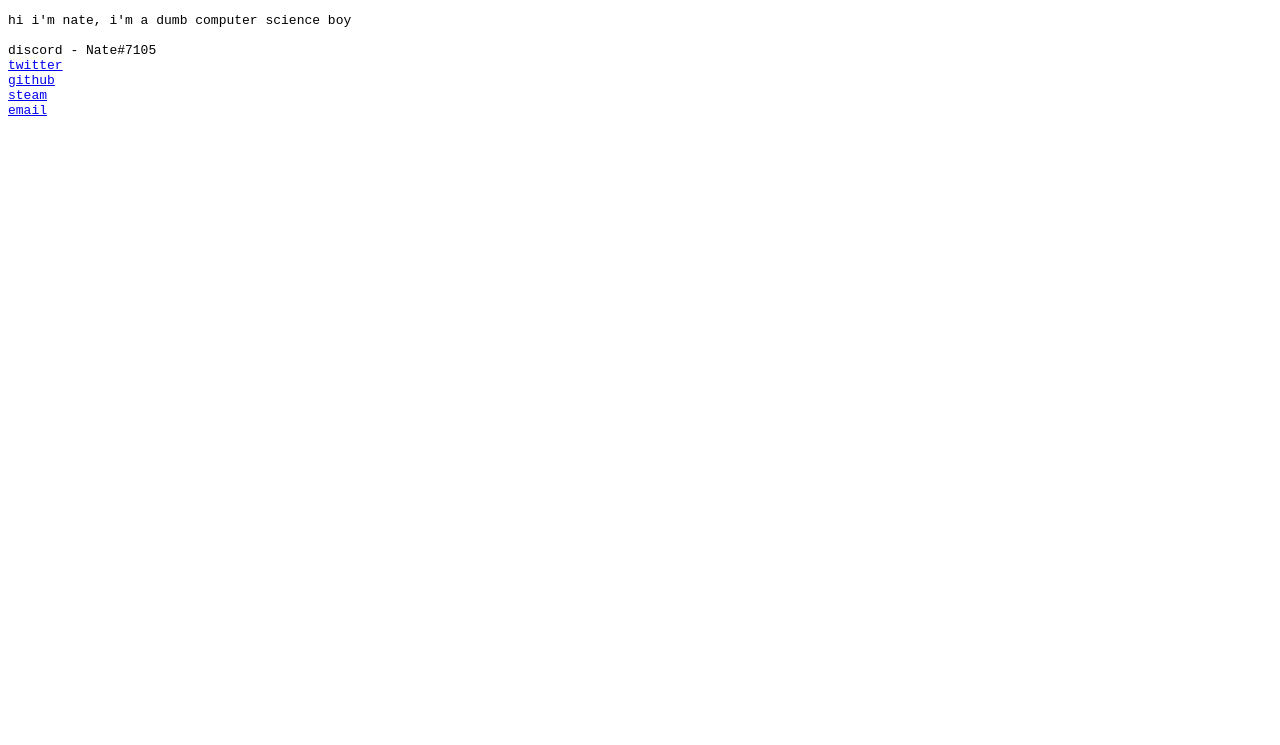
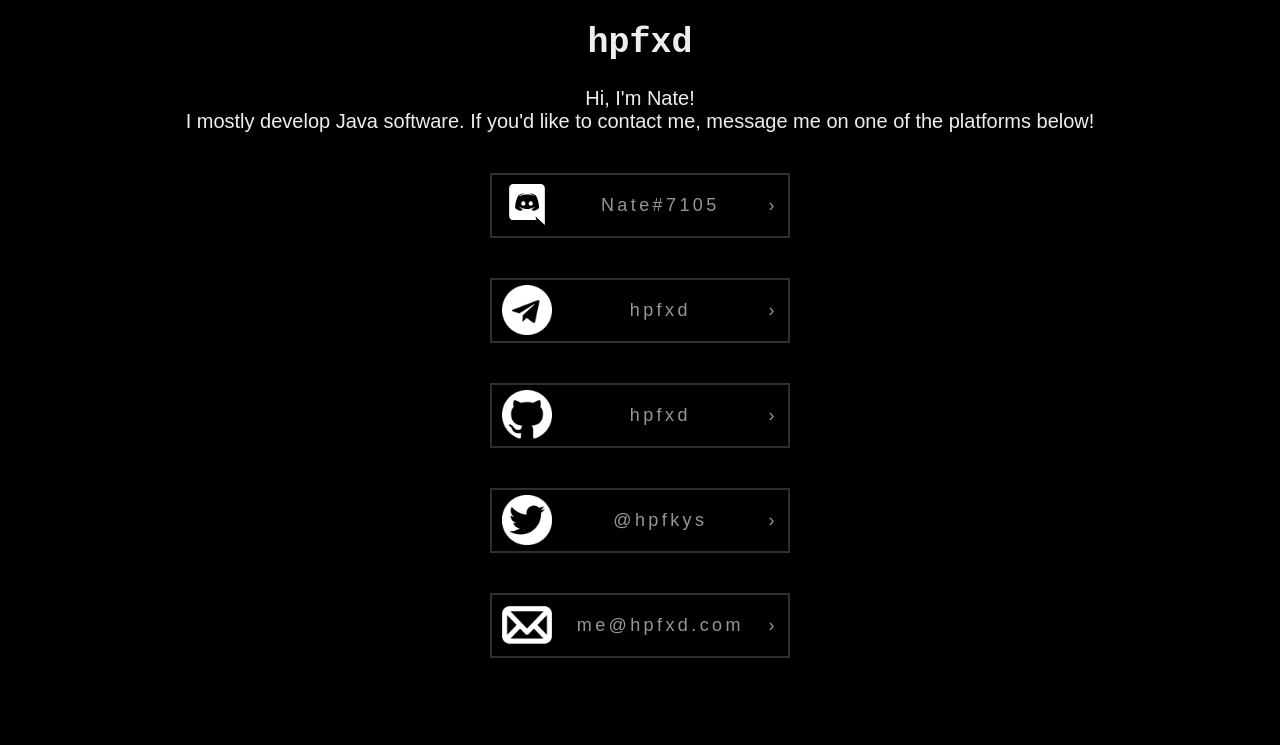
Before and after one commit to hpfxd/hpfxd.github.io, a plain HTML site: page index.html in a window 1280 px wide. Drawn offline with Linux system fonts and the light colour scheme.

Commit message:
redesign

```diff
--- /dev/null
+++ b/assets/css/index.css
@@ -0,0 +1,138 @@
+/* global */
+*, *:before, *:after {
+	box-sizing: border-box;
+}
+
+body {
+	width: 100%;
+	height: 95vh;
+	background-color: #000000;
+	justify-content: center;
+	margin: 0;
+	padding: 0;
+	transition: background-color 2s cubic-bezier(0.19, 1, 0.22, 1);
+}
+
+/* Title */
+.title {
+	display: block;
+}
+
+.titletext {
+	color: #eee;
+	font-family: sans-serif;
+	text-align: center;
+	font-size: 20px;
+}
+
+.titlet {
+	font-family: monospace;
+	font-size: 35px;
+}
+
+/* Layout helpers */
+.row {
+	display: block;
+	position: relative;
+	top: 20%;
+	left: 50%;
+	transform: translate(-50%, -50%);
+}
+
+.column {
+	display: flex;
+	padding: 20px;
+	justify-content: center;
+	margin-left: auto;
+	margin-right: auto;
+}
+
+/* Buttons */
+.button {
+	border: 2px solid #2e2e2e;
+	cursor: pointer;
+	letter-spacing: 0.2125rem;
+	overflow: hidden;
+	padding: 20px 30px;
+	position: relative;
+	text-align: center;
+	/*text-transform: uppercase;*/
+	transition: background 5s cubic-bezier(0.19, 1, 0.22, 1), border 1s cubic-bezier(0.19, 1, 0.22, 1), color 0.6s cubic-bezier(0.19, 1, 0.22, 1);
+	user-select: none;
+	height: 65px;
+	width: 300px;
+}
+
+.button .btnContent {
+	color: #969696;
+	font-family: sans-serif;
+	font-size: 18px;
+	text-decoration: none;
+	min-width: 100%;
+	min-height: 100%;
+}
+
+.button .mask {
+	background-color: #fff;
+	background-color: rgba(255, 255, 255, 0.5);
+	height: 100px;
+	position: absolute;
+	transform: translate3d(-120%, -50px, 0) rotate3d(0, 0, 1, 45deg);
+	transition: all 1.3s cubic-bezier(0.19, 1, 0.22, 1);
+	width: 200px;
+}
+
+.button .shift {
+	display: inline-block;
+	transition: all 1.1s cubic-bezier(0.19, 1, 0.22, 1);
+}
+
+.button:hover {
+	background-color: rgba(255, 255, 255, 0.05);
+	border-color: #fff;
+	box-shadow: 0 0 5px rgba(255, 245, 245, 0.8);
+	transition: background 0s;
+}
+
+.button:hover .btnContent {
+	color: #fff;
+}
+
+.button:hover .mask {
+	background-color: #fff;
+	transform: translate3d(120%, -100px, 0) rotate3d(0, 0, 1, 90deg);
+}
+
+.button:hover .shift {
+	transform: translateX(5px);
+}
+
+.shift {
+	position: relative;
+	/*top: 2px;*/
+	float: right;
+	right: -20px;
+	overflow: visible;
+}
+
+.button:active {
+	background-color: #fff;
+}
+
+.button:active a {
+	color: #202020;
+}
+
+.btnImage {
+	vertical-align: middle;
+	position: relative;
+	float: left;
+	left: -20px;
+	top: -15px;
+}
+
+.btnContent {
+	overflow: visible;
+	position: relative;
+	margin-top: -15px;
+}
--- /dev/null
+++ b/assets/js/index.js
@@ -0,0 +1,9 @@
+for (const ele of document.getElementsByClassName("sm-button")) {
+	const link = ele.attributes["data-link"];
+
+	if (link) {
+		ele.onclick = () => {
+			window.open(link.value, "_blank");
+		};
+	}
+}
--- a/index.html
+++ b/index.html
@@ -1,20 +1,57 @@
 <!DOCTYPE html>
 <html>
 <head>
-	<title>hpfxd.nl</title>
+	<title>hpfxd</title>
 
+	<!-- Meta -->
 	<meta charset="utf-8">
-	<meta name="viewport" content="width=device-width, initial-scale=1, shrink-to-fit=no">
+	<meta name="viewport" content="width=device-width, initial-scale=1.0">
+	<meta property="og:site_name" content="hpfxd">
+	<meta property="og:title" content="Home">
+
+	<!-- CSS -->
+	<link rel="stylesheet" type="text/css" href="/assets/css/index.css">
 </head>
 <body>
-	<pre>
-hi i'm nate, i'm a dumb computer science boy
+	<!-- Title -->
+	<div class="title">
+		<h1 class="titletext titlet">hpfxd</h1>
+		<p class="titletext">Hi, I'm Nate!<br>I mostly develop Java software. If you'd like to contact me, message me on one of the platforms below!</p>
+	</div>
 
-discord - Nate#7105
-<a href="https://twitter.com/hpfkys">twitter</a>
-<a href="https://github.com/hpfxd">github</a>
-<a href="https://steamcommunity.com/id/hpfxd">steam</a>
-<a href="mailto:me@hpfxd.nl">email</a>
-	</pre>
+	<!-- Social media buttons -->
+	<div class="column">
+		<div class="button sm-button" data-link="https://discord.com/users/224349253978423297/">
+			<span class="btnContent"><img src="/assets/img/discord.svg" width="50" class="btnImage" alt="Discord"> <span>Nate#7105 <span class="shift">›</span></span></span>
+			<div class="mask"></div>
+		</div>
+	</div>
+	<div class="column">
+		<div class="button sm-button" data-link="https://t.me/hpfxd">
+			<span class="btnContent"><img src="/assets/img/telegram.png" width="50" class="btnImage" alt="Telegram"> <span>hpfxd <span class="shift">›</span></span></span>
+			<div class="mask"></div>
+		</div>
+	</div>
+	<div class="column">
+		<div class="button sm-button" data-link="https://github.com/hpfxd">
+			<span class="btnContent"><img src="/assets/img/github.png" width="50" class="btnImage" alt="GitHub"> <span>hpfxd <span class="shift">›</span></span></span>
+			<div class="mask"></div>
+		</div>
+	</div>
+	<div class="column">
+		<div class="button sm-button" data-link="https://twitter.com/hpfkys">
+			<span class="btnContent"><img src="/assets/img/twitter.png" width="50" class="btnImage" alt="Twitter"> <span>@hpfkys <span class="shift">›</span></span></span>
+			<div class="mask"></div>
+		</div>
+	</div>
+	<div class="column">
+		<div class="button sm-button" data-link="mailto:me@hpfxd.com">
+			<span class="btnContent"><img src="/assets/img/mail.png" width="50" class="btnImage" alt="E-Mail"> <span>me@hpfxd.com <span class="shift">›</span></span></span>
+			<div class="mask"></div>
+		</div>
+	</div>
+
+	<!-- JS -->
+	<script type="text/javascript" src="/assets/js/index.js"></script>
 </body>
 </html>
```
Also changed, not shown: how-to-change-minecraft-version.html (deleted, +0 -88 lines), assets/img/discord.svg (added), assets/img/github.png (added), assets/img/mail.png (added), assets/img/telegram.png (added), assets/img/twitter.png (added), 1 other file.
